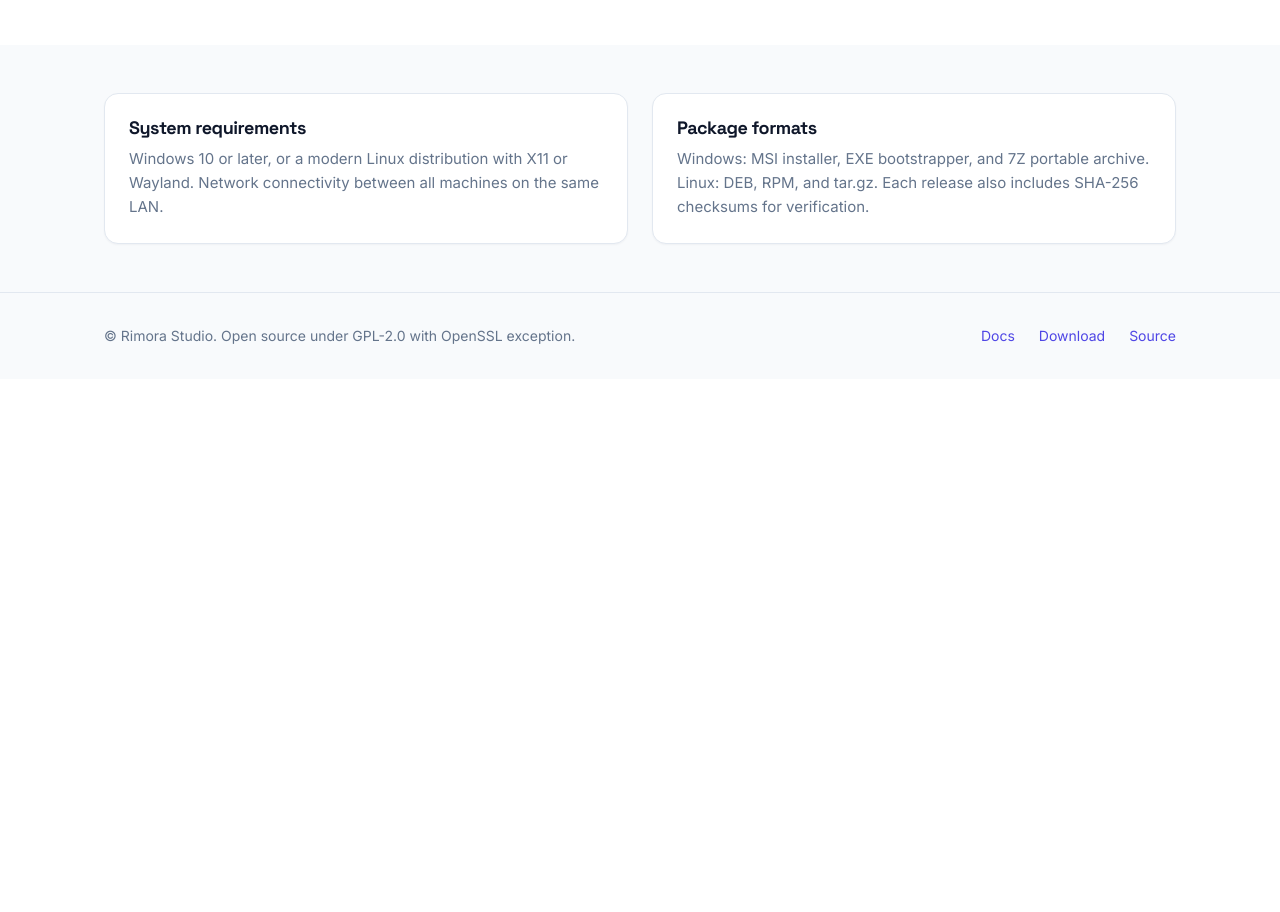
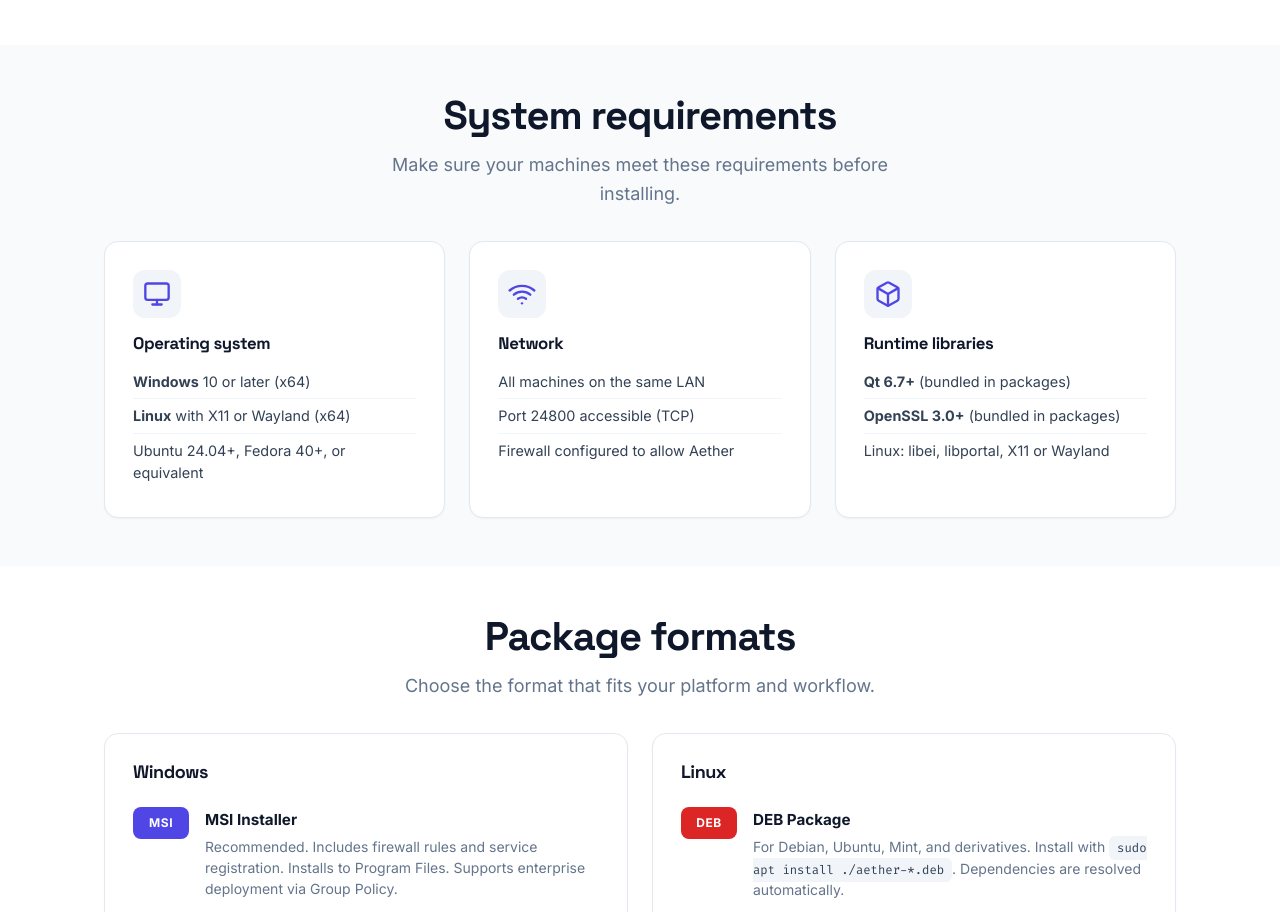
Before and after one commit to RimoraStudio/Aether, a plain HTML site: page docs/download.html in a window 1280 px wide. Shown: the part 1888-2800 px from the top of the page. Before the commit the page ends 2267 px from the top, so only its background shows below. Drawn offline with Linux system fonts and the light colour scheme; no server answers.

Commit message:
Expand system requirements and package formats into dedicated sections

```diff
--- a/docs/assets/site.css
+++ b/docs/assets/site.css
@@ -969,3 +969,61 @@ pre:hover .code-copy { opacity: 1; }
 }
 .skeleton-line { height: 16px; margin-bottom: 12px; }
 .skeleton-line:last-child { width: 60%; }
+
+/* System requirements cards */
+.req-card { padding: 28px; }
+.req-icon {
+  display: inline-flex;
+  align-items: center;
+  justify-content: center;
+  width: 48px;
+  height: 48px;
+  border-radius: 12px;
+  background: var(--surface-2);
+  color: var(--primary);
+  margin-bottom: 16px;
+}
+.req-card h3 { margin-bottom: 12px; font-size: 1.05rem; }
+.req-list { list-style: none; padding: 0; margin: 0; }
+.req-list li {
+  padding: 6px 0;
+  color: var(--text-secondary);
+  font-size: 0.9rem;
+  line-height: 1.5;
+  border-bottom: 1px solid var(--border-subtle);
+}
+.req-list li:last-child { border-bottom: none; }
+
+/* Package format cards */
+.pkg-card { padding: 28px; }
+.pkg-item {
+  display: flex;
+  align-items: flex-start;
+  gap: 16px;
+  padding: 16px 0;
+  border-bottom: 1px solid var(--border-subtle);
+}
+.pkg-item:last-child { border-bottom: none; }
+.pkg-item > div:last-child { flex: 1; }
+.pkg-item p { margin: 4px 0 0; font-size: 0.875rem; color: var(--text-muted); line-height: 1.5; }
+.pkg-item strong { font-size: 0.95rem; color: var(--text); }
+.pkg-badge {
+  flex-shrink: 0;
+  display: inline-flex;
+  align-items: center;
+  justify-content: center;
+  min-width: 56px;
+  height: 32px;
+  padding: 0 12px;
+  border-radius: 8px;
+  font-size: 0.75rem;
+  font-weight: 700;
+  letter-spacing: 0.05em;
+  color: #fff;
+}
+.pkg-msi { background: #4f46e5; }
+.pkg-exe { background: #059669; }
+.pkg-7z { background: #64748b; }
+.pkg-deb { background: #dc2626; }
+.pkg-rpm { background: #2563eb; }
+.pkg-tgz { background: #64748b; }
--- a/docs/download.html
+++ b/docs/download.html
@@ -84,7 +84,7 @@
 
       <div class="dl-platform card reveal">
         <div class="dl-platform-header">
-          <div class="dl-icon"><svg width="32" height="32" viewBox="0 0 24 24" fill="currentColor"><path d="M12.504 0c-.155 0-.315.008-.48.021-4.226.333-3.105 4.783-3.17 6.298-.076 1.092-.3 1.953-1.05 3.02-.885 1.051-2.127 2.75-2.716 4.521-.278.832-.41 1.684-.287 2.489a.424.424 0 00-.11.135c-.26.268-.45.6-.663.839-.199.199-.485.267-.797.4-.313.136-.658.269-.864.68-.09.189-.136.394-.132.602 0 .199.027.4.055.536.058.399.116.728.04.97-.249.68-.28 1.145-.106 1.484.174.334.535.47.94.601.81.2 1.91.135 2.774.6.926.466 1.862.67 2.603.47.526-.116 1.001-.451 1.238-.93.366-.004.765-.17 1.405-.336.435-.13.965-.244 1.564-.244 1.567 0 2.45.5 3.346.93.893.43 1.78.775 2.97.775.4 0 .78-.04 1.13-.12.527-.12 1.001-.45 1.238-.93.527-.12 1.001-.45 1.238-.93.366-.004.765-.17 1.405-.336.435-.13.965-.244 1.564-.244 1.567 0 2.45.5 3.346.93.893.43 1.78.775 2.97.775.4 0 .78-.04 1.13-.12.527-.12.527-.12 1.238-.93.366-.004.765-.17 1.405-.336.435-.13.965-.244 1.564-.244 1.567 0 2.45.5 3.346.93.893.43 1.78.775 2.97.775.4 0 .78-.04 1.13-.12.527-.12 1.001-.45 1.238-.93.366-.004.765-.17 1.405-.336.435-.13.965-.244 1.564-.244z"/></svg></div>
+          <div class="dl-icon"><svg width="32" height="32" viewBox="0 0 24 24" fill="none" stroke="currentColor" stroke-width="1.8" stroke-linecap="round" stroke-linejoin="round"><path d="M12 2c-2 0-3.5 1.8-3.5 4 0 1.2.4 2 1 2.8-1.5 1-2.5 2.5-2.5 4.7 0 1.8.5 3 1.2 4.2-.8.3-1.2.8-1.2 1.3 0 .8.8 1.5 2 1.8-.3.4-.5.8-.5 1.2 0 1 1.5 1.5 3.5 1.5s3.5-.5 3.5-1.5c0-.4-.2-.8-.5-1.2 1.2-.3 2-1 2-1.8 0-.5-.4-1-1.2-1.3.7-1.2 1.2-2.4 1.2-4.2 0-2.2-1-3.7-2.5-4.7.6-.8 1-1.6 1-2.8 0-2.2-1.5-4-3.5-4z" fill="currentColor" stroke="none"/><circle cx="10.5" cy="7" r="0.8" fill="var(--bg)" stroke="none"/><circle cx="13.5" cy="7" r="0.8" fill="var(--bg)" stroke="none"/></svg></div>
           <div>
             <h3>Linux</h3>
             <p class="dl-platform-sub">X11 or Wayland, x64</p>
@@ -204,14 +204,106 @@ cmake --build build</div>
 
 <section class="section section-alt">
   <div class="container">
-    <div class="grid-2">
-      <div class="card reveal">
-        <h3 style="margin-bottom:8px;">System requirements</h3>
-        <p>Windows 10 or later, or a modern Linux distribution with X11 or Wayland. Network connectivity between all machines on the same LAN.</p>
+    <h2 class="section-title reveal">System requirements</h2>
+    <p class="section-sub reveal">Make sure your machines meet these requirements before installing.</p>
+    <div class="grid-3 reveal">
+      <div class="card req-card">
+        <div class="req-icon">
+          <svg width="28" height="28" viewBox="0 0 24 24" fill="none" stroke="currentColor" stroke-width="2" stroke-linecap="round" stroke-linejoin="round"><rect x="2" y="3" width="20" height="14" rx="2"/><line x1="8" y1="21" x2="16" y2="21"/><line x1="12" y1="17" x2="12" y2="21"/></svg>
+        </div>
+        <h3>Operating system</h3>
+        <ul class="req-list">
+          <li><strong>Windows</strong> 10 or later (x64)</li>
+          <li><strong>Linux</strong> with X11 or Wayland (x64)</li>
+          <li>Ubuntu 24.04+, Fedora 40+, or equivalent</li>
+        </ul>
       </div>
-      <div class="card reveal">
-        <h3 style="margin-bottom:8px;">Package formats</h3>
-        <p>Windows: MSI installer, EXE bootstrapper, and 7Z portable archive. Linux: DEB, RPM, and tar.gz. Each release also includes SHA-256 checksums for verification.</p>
+      <div class="card req-card">
+        <div class="req-icon">
+          <svg width="28" height="28" viewBox="0 0 24 24" fill="none" stroke="currentColor" stroke-width="2" stroke-linecap="round" stroke-linejoin="round"><path d="M5 12.55a11 11 0 0 1 14.08 0"/><path d="M1.42 9a16 16 0 0 1 21.16 0"/><path d="M8.53 16.11a6 6 0 0 1 6.95 0"/><line x1="12" y1="20" x2="12.01" y2="20"/></svg>
+        </div>
+        <h3>Network</h3>
+        <ul class="req-list">
+          <li>All machines on the same LAN</li>
+          <li>Port 24800 accessible (TCP)</li>
+          <li>Firewall configured to allow Aether</li>
+        </ul>
+      </div>
+      <div class="card req-card">
+        <div class="req-icon">
+          <svg width="28" height="28" viewBox="0 0 24 24" fill="none" stroke="currentColor" stroke-width="2" stroke-linecap="round" stroke-linejoin="round"><path d="M21 16V8a2 2 0 0 0-1-1.73l-7-4a2 2 0 0 0-2 0l-7 4A2 2 0 0 0 3 8v8a2 2 0 0 0 1 1.73l7 4a2 2 0 0 0 2 0l7-4A2 2 0 0 0 21 16z"/><polyline points="3.27 6.96 12 12.01 20.73 6.96"/><line x1="12" y1="22.08" x2="12" y2="12"/></svg>
+        </div>
+        <h3>Runtime libraries</h3>
+        <ul class="req-list">
+          <li><strong>Qt 6.7+</strong> (bundled in packages)</li>
+          <li><strong>OpenSSL 3.0+</strong> (bundled in packages)</li>
+          <li>Linux: libei, libportal, X11 or Wayland</li>
+        </ul>
+      </div>
+    </div>
+  </div>
+</section>
+
+<section class="section">
+  <div class="container">
+    <h2 class="section-title reveal">Package formats</h2>
+    <p class="section-sub reveal">Choose the format that fits your platform and workflow.</p>
+    <div class="grid-2 reveal">
+      <div class="card pkg-card">
+        <h3>Windows</h3>
+        <div class="pkg-item">
+          <div class="pkg-badge pkg-msi">MSI</div>
+          <div>
+            <strong>MSI Installer</strong>
+            <p>Recommended. Includes firewall rules and service registration. Installs to Program Files. Supports enterprise deployment via Group Policy.</p>
+          </div>
+        </div>
+        <div class="pkg-item">
+          <div class="pkg-badge pkg-exe">EXE</div>
+          <div>
+            <strong>EXE Bootstrapper</strong>
+            <p>Lightweight wrapper around the MSI. Same contents, smaller initial download. Good for users who prefer .exe installers.</p>
+          </div>
+        </div>
+        <div class="pkg-item">
+          <div class="pkg-badge pkg-7z">7Z</div>
+          <div>
+            <strong>Portable Archive</strong>
+            <p>No installation required. Extract and run. You must configure firewall rules manually. Ideal for USB drives or restricted environments.</p>
+          </div>
+        </div>
+      </div>
+      <div class="card pkg-card">
+        <h3>Linux</h3>
+        <div class="pkg-item">
+          <div class="pkg-badge pkg-deb">DEB</div>
+          <div>
+            <strong>DEB Package</strong>
+            <p>For Debian, Ubuntu, Mint, and derivatives. Install with <code>sudo apt install ./aether-*.deb</code>. Dependencies are resolved automatically.</p>
+          </div>
+        </div>
+        <div class="pkg-item">
+          <div class="pkg-badge pkg-rpm">RPM</div>
+          <div>
+            <strong>RPM Package</strong>
+            <p>For Fedora, openSUSE, RHEL, and derivatives. Install with <code>sudo dnf install aether-*.rpm</code> or <code>sudo zypper install aether-*.rpm</code>.</p>
+          </div>
+        </div>
+        <div class="pkg-item">
+          <div class="pkg-badge pkg-tgz">TGZ</div>
+          <div>
+            <strong>tar.gz Archive</strong>
+            <p>Generic binary archive for any Linux distribution. Extract and run. You may need to install Qt 6 and OpenSSL dependencies manually.</p>
+          </div>
+        </div>
+      </div>
+    </div>
+    <div class="card reveal" style="margin-top:24px;">
+      <div style="display:flex;align-items:center;gap:12px;">
+        <svg width="24" height="24" viewBox="0 0 24 24" fill="none" stroke="currentColor" stroke-width="2" stroke-linecap="round" stroke-linejoin="round"><path d="M12 22s8-4 8-10V5l-8-3-8 3v7c0 6 8 10 8 10z"/></svg>
+        <div>
+          <strong>SHA-256 checksums</strong> are included with every release. Verify downloads by comparing the checksum in <code>sums.txt</code> against your file before installing.
+        </div>
       </div>
     </div>
   </div>
```
